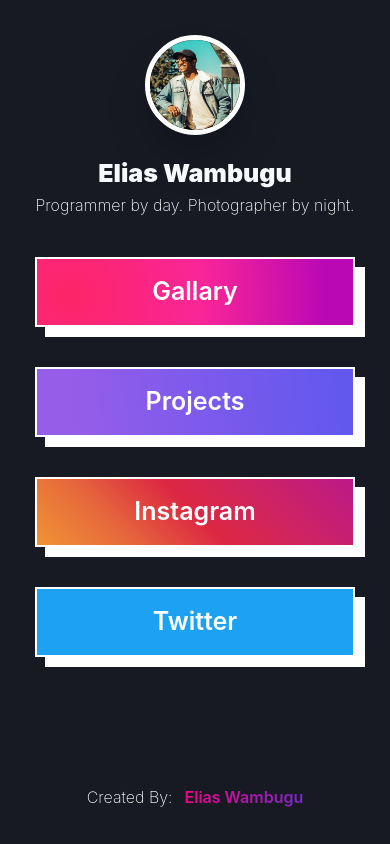
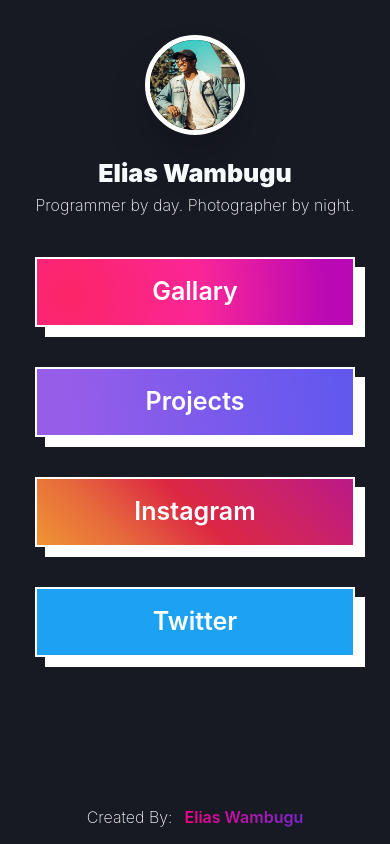
Before and after one commit to HelixHEX/contact-card, a React (Create React App) app in the folder apps/website/: page / in a window 390 px wide. Built offline with nearby package versions, Linux system fonts and the light colour scheme.

Commit message:
fixed padding on mobile

```diff
--- a/apps/website/src/App.tsx
+++ b/apps/website/src/App.tsx
@@ -9,6 +9,7 @@
         h="100vh"
         bg="gray.900"
         p={{ base: 35, md: 55 }}
+        pb={{base: 15, md: 55}}
         justify="center"
       >
         <Flex w="100%" flexDir="column" justify={'space-between'}>
```
